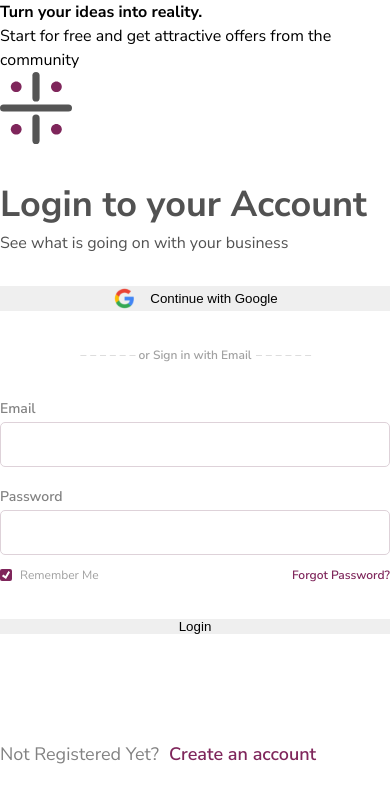
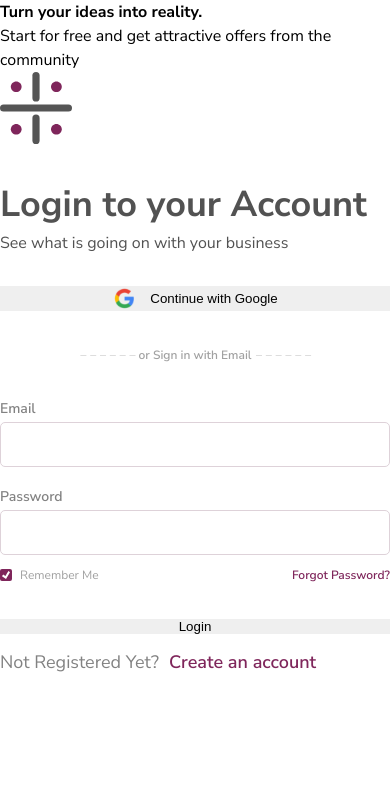
Before and after one commit to infodusha/infodusha.github.io, a React (Vite) app: page / in a window 390 px wide. Shown: the top 802 px of the page. Built offline with nearby package versions, Linux system fonts and the light colour scheme.

Commit message:
feat: small screen updates on login

```diff
--- a/src/pages/login/login.module.css
+++ b/src/pages/login/login.module.css
@@ -52,3 +52,13 @@
     font-size: 18px;
     line-height: 25px;
 }
+
+@media only screen and (max-height: 950px) {
+    /* On that size centering is worse so we hide this empty block */
+    .login__empty {
+        display: none;
+    }
+    .login__footer {
+        margin-top: 16px;
+    }
+}
```
